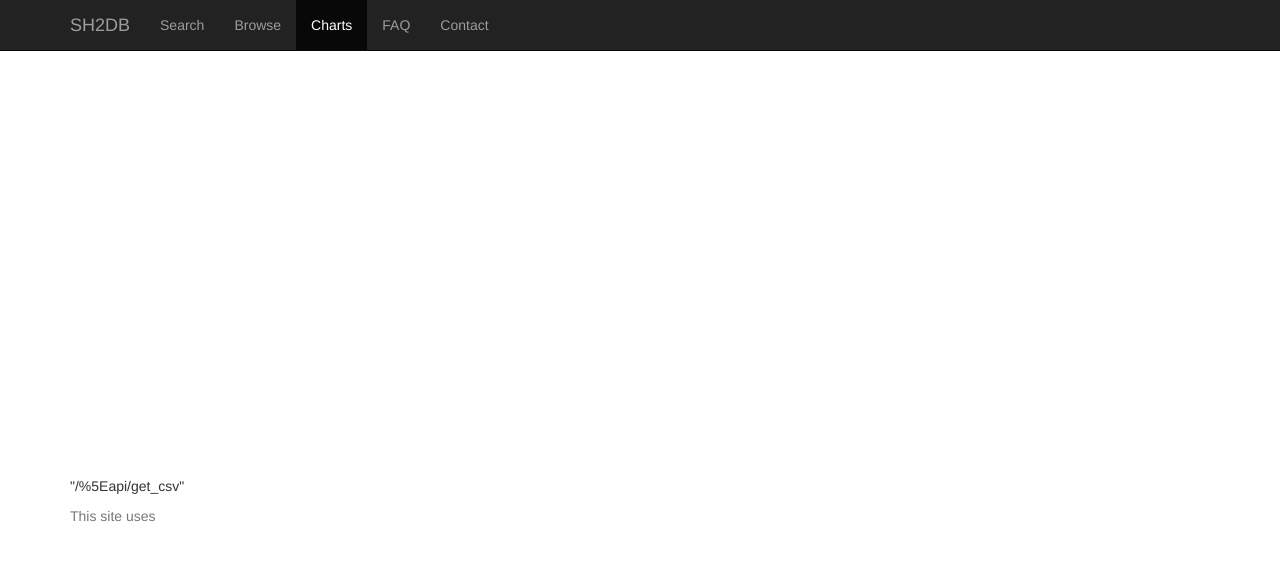
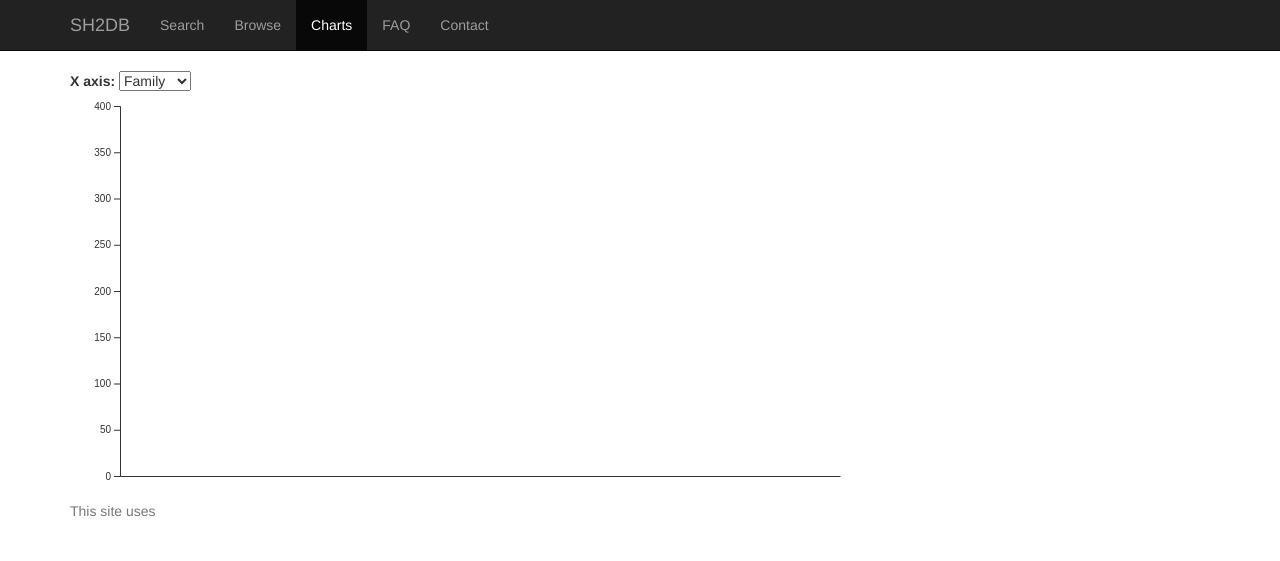
Before and after one commit to keserulab/SH2db, a Django app: page /charts in a window 1280 px wide. Shown: the top 561 px of the page. Run offline with Django 3.2, Linux system fonts and the light colour scheme; data that the repository does not hold is empty; some libraries are stand-ins or nearby versions.

Commit message:
charts0428

```diff
--- a/shared/sh2db/home/templates/charts.html
+++ b/shared/sh2db/home/templates/charts.html
@@ -7,9 +7,16 @@
 <div class="row">
 	<div class="col-md-12">
 
-        <div id="my_dataviz"></div>
 
-        <p>"{% url "get_csv" %}"</p>
+    <label for="search_strings">X axis:</label>
+    <select name="search_strings" id="search_strings">
+      <option value="family">Family</option>
+      <option value="year">Year</option>
+      <option value="species">Species</option>
+    </select>
+
+
+    <div id="grouped_bars"></div>
 
 	</div>
 
@@ -27,11 +34,11 @@
 
     // set the dimensions and margins of the graph
     const margin = {top: 10, right: 30, bottom: 20, left: 50},
-        width = 460 - margin.left - margin.right,
+        width = 800 - margin.left - margin.right,
         height = 400 - margin.top - margin.bottom;
 
     // append the svg object to the body of the page
-    const svg = d3.select("#my_dataviz")
+    const svg = d3.select("#grouped_bars")
       .append("svg")
         .attr("width", width + margin.left + margin.right)
         .attr("height", height + margin.top + margin.bottom)
@@ -39,7 +46,7 @@
         .attr("transform",`translate(${margin.left},${margin.top})`);
 
     // Parse the Data
-    d3.json("{% url "get_csv" %}", function(error, data) {
+    d3.csv("{% url "get_csv" search_string %}").then( function(data) {
 
       // List of subgroups = header of the csv files = soil condition here
       const subgroups = data.columns.slice(1)
@@ -47,20 +54,23 @@
       // List of groups = species here = value of the first column called group -> I show them on the X axis
       const groups = data.map(d => d.group)
 
+      const max_y = d3.max(data.map(d => d.count))
+
       console.log(groups)
 
       // Add X axis
       const x = d3.scaleBand()
           .domain(groups)
           .range([0, width])
-          .padding([0.2])
+          .padding([0.4])
       svg.append("g")
         .attr("transform", `translate(0, ${height})`)
         .call(d3.axisBottom(x).tickSize(0));
 
+
       // Add Y axis
       const y = d3.scaleLinear()
-        .domain([0, 40])
+        .domain([0, 400])
         .range([ height, 0 ]);
       svg.append("g")
         .call(d3.axisLeft(y));
@@ -92,6 +102,8 @@
           .attr("height", d => height - y(d.value))
           .attr("fill", d => color(d.key));
 
+
+
     })
 
     </script>
--- a/shared/sh2db/home/urls.py
+++ b/shared/sh2db/home/urls.py
@@ -8,7 +8,7 @@ urlpatterns = [
     path('search', views.search, name='search'),
     path('browse', views.browse, name='browse'),
     path('charts', views.charts, name='charts'),
-    path(r'^api/get_csv', views.get_csv, name='get_csv'),
+    path('get_csv/<str:search_string>', views.get_csv, name='get_csv'),
     path('faq', views.faq, name='faq'),
     path('contact', views.contact, name='contact')
 ]
--- a/shared/sh2db/home/views.py
+++ b/shared/sh2db/home/views.py
@@ -7,6 +7,8 @@ from django.http import JsonResponse
 from django.db.models import Count
 
 from protein.models import Protein
+
+from structure.models import StructureDomain
 
 import pandas as pd
 
@@ -27,7 +29,7 @@ def browse(request):
     return render(request, 'browse.html', {'data' : data, 'headers' : headers})
 
 
-def get_csv(request):
+def get_csv(request, search_string):
     # Create the HttpResponse object with the appropriate CSV header.
     response = HttpResponse(
         content_type='text/csv',
@@ -35,28 +37,52 @@ def get_csv(request):
     )
 
     writer = csv.writer(response)
-    writer.writerow(['group', 'Nitrogen', 'normal', 'stress'])
-    writer.writerow(['banana', '12', '1', '13'])
-    writer.writerow(['poacee', '6', '6', '33'])
-    writer.writerow(['sorgho', '11', '28', '12'])
-    writer.writerow(['triticum', '19', '6', '1'])
 
-    df = pd.DataFrame(columns=['group', 'Nitrogen', 'normal', 'stress'])
-    df.loc[0]=['banana', '12', '1', '13']
-    df.loc[1]=['poacee', '6', '6', '33']
-    df.loc[2]=['sorgho', '11', '28', '12']
-    df.loc[3]=['triticum', '19', '6', '1']
 
-    data = Protein.objects.all().values('family').annotate(count_items=Count('id'))
+    search_string_proteins = {'family': 'family__name',
+                                'species': 'species__latin_name'
+    }
+    search_string_structures = {'family': 'domain__parent__isoform__protein__family__name',
+                                'year': 'chain__structure__publication__year',
+                                'species': 'domain__parent__isoform__protein__species__latin_name'
+    }
 
-    return JsonResponse(df.to_json(), safe=False)
+    headerline=['group']
+
+    try:
+        proteins = Protein.objects.all().values(search_string_proteins[search_string]).annotate(count_items=Count('id'))
+        headerline.append('proteins')
+    except KeyError:
+        pass
+    try:
+        structures = StructureDomain.objects.all().values(search_string_structures[search_string]).annotate(count_items=Count('id'))
+        headerline.append('structures')
+    except KeyError:
+        pass
+
+    writer.writerow(headerline)
+
+    if proteins and structures:
+        for row in zip(proteins,structures):
+            lista = list(row[0].values())
+            lista.append(list(row[1].values())[1])
+            writer.writerow(lista)
+    elif structures:
+        for row in structures:
+            lista = row.values()
+            writer.writerow(row.values())
+    elif proteins:
+        for row in proteins:
+            lista = row.values()
+            writer.writerow(lista)
+
+
+    return response
 
 def charts(request):
+    search_string = 'species'
 
-    csv = get_csv(request)
-    #csv = {'group': ['banana', 'poacee', 'sorgho', 'triticum'],'Nitrogen': [12,6,11,19],'normal': [1,6,28,6],'stress': [13,33,12,1]}
-
-    return render(request, 'charts.html', {'csv' : csv})
+    return render(request, 'charts.html', {'search_string' : search_string})
 
 def faq(request):
     return render(request, 'faq.html')
```
